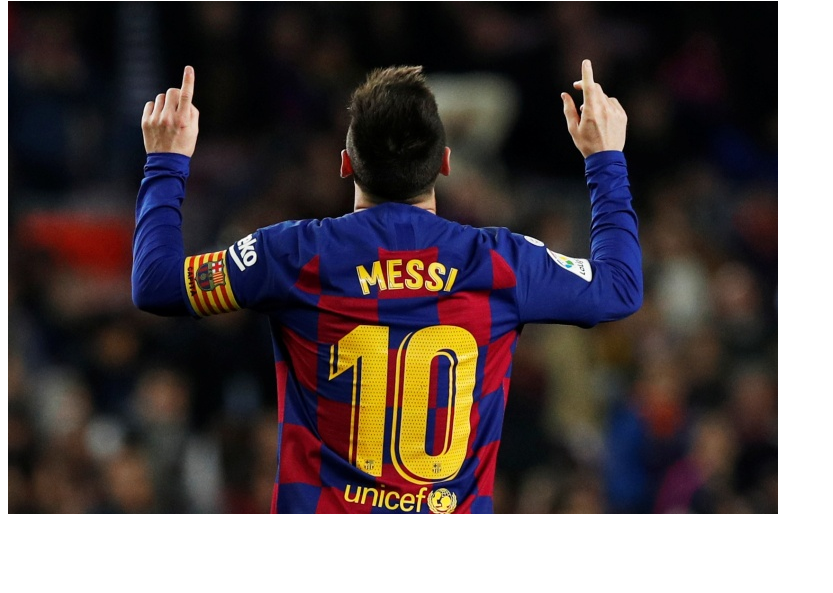
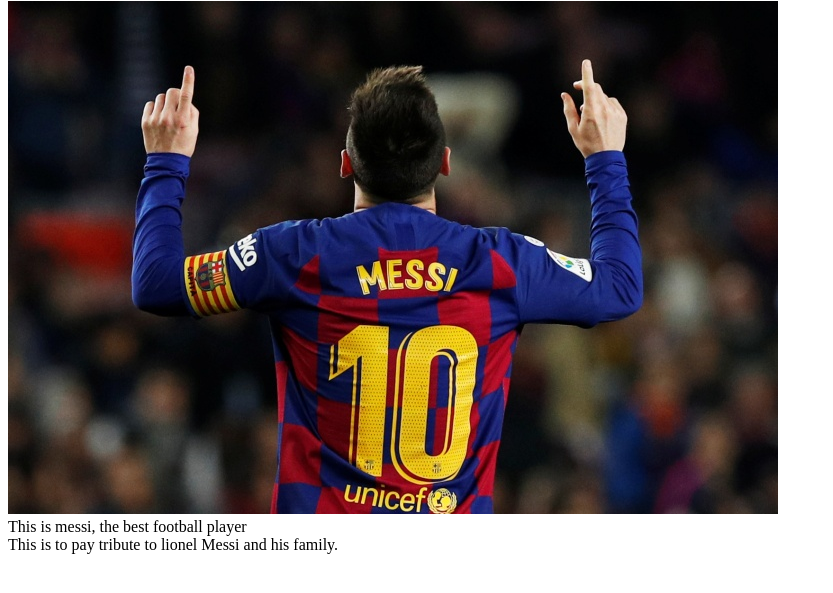
Before and after one commit to aliatayee/HTML-CSS-Project, a plain HTML site: page index.html in a window 1280 px wide. Shown: the part 79-672 px from the top of the page, without its empty margins (0-833 px from the left). Drawn offline with Linux system fonts and the light colour scheme.

Commit message:
tribute infos addes

```diff
--- a/index.html
+++ b/index.html
@@ -11,6 +11,12 @@
       <h1 id="title">Lionel Messi</h1>
       <div id="img-div">
         <img src="img/messi.jpg" id="image" alt="">
+        <div id="img-caption">
+          This is messi, the best football player
+        </div>
+        <div id="tribute-info">
+          This is to pay tribute to lionel Messi and his family.
+        </div>
       </div>
     </div>
     <script src="https://cdn.freecodecamp.org/testable-projects-fcc/v1/bundle.js"></script>
```
